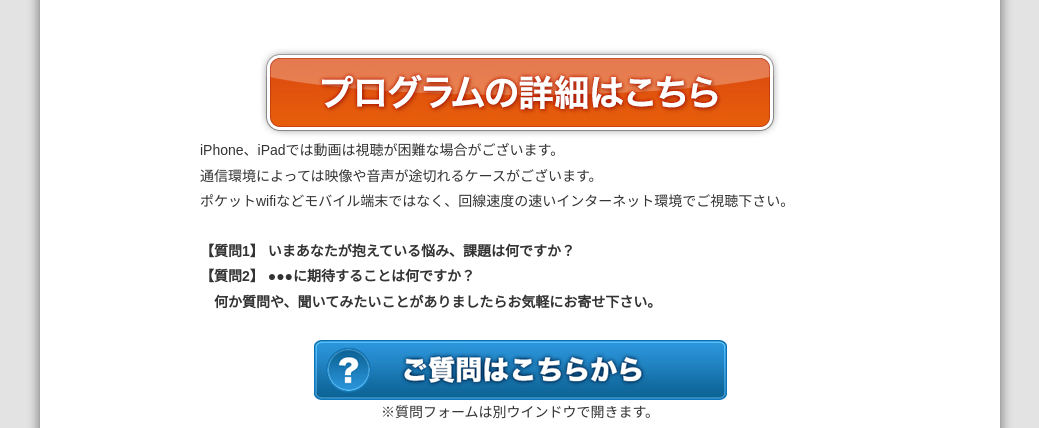
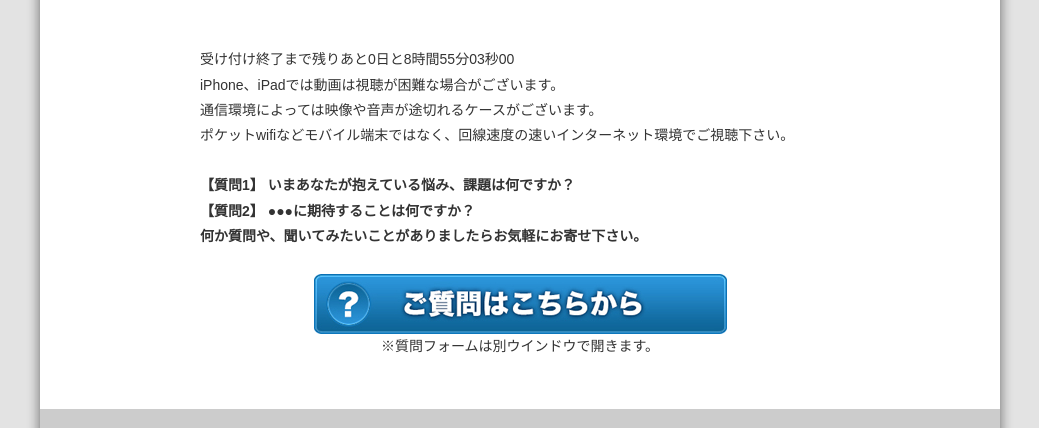
Before and after one commit to c5apple/webinar, a plain HTML site: page index.html in a window 1280 px wide. Shown: the part 560-988 px from the top of the page, without its empty margins (120-1159 px from the left). Drawn offline with Linux system fonts and the light colour scheme.

Commit message:
add js file

```diff
--- a/index.html
+++ b/index.html
@@ -1,135 +1,64 @@
 <!DOCTYPE html PUBLIC "-//W3C//DTD XHTML 1.0 Transitional//EN" "http://www.w3.org/TR/xhtml1/DTD/xhtml1-transitional.dtd">
 <html xmlns="http://www.w3.org/1999/xhtml">
+
 <head>
   <meta http-equiv="Content-Type" content="text/html; charset=utf-8" />
   <title>無料ウェブセミナー</title>
   <link href="css/common.css" rel="stylesheet" type="text/css" />
   <link href="css/reset.css" rel="stylesheet" type="text/css" />
 </head>
+
 <body>
   <div id="wrapper">
     <div id="header">
       <p class="date">2014年9月22日(月) 1部 14：00〜 2部 20：00〜</p>
       <p class="webinar-tittle">無料ウェブセミナータイトル</p>
     </div>
-  <div id="main-img"></div>
     <div id="contents">
       <div class="center" style="margin-bottom:10px;">
         <div class="text"></div>
-<iframe src="//www.ustream.tv/embed/18940448?wmode=direct" style="border: 0 none transparent;" frameborder="no" width="640" height="392"></iframe>
+        <iframe src="//www.ustream.tv/embed/18940448?wmode=direct" style="border: 0 none transparent;" frameborder="no" width="640"
+          height="392"></iframe>
         <br />
         <p>&nbsp;</p>
         <p>&nbsp;</p>
-<div class="form"><script type="text/javascript">
-<!--
-var nannen = 2017;
-var nangatsu = 3;
-var nannichi = 25;
-var nanji = 20;
-var nanpun =35;
+        <div class="form">
+          <center>
+            <div class="text">
 
-//var myDate = new Date();
-//var dayOfMonth = myDate.getMinutes();
-//myDate.setMinutes(dayOfMonth + 1);
-//
-//var nannen = myDate.getFullYear();
-//var nangatsu = myDate.getMonth() + 1;
-//var nannichi = myDate.getDate()
-//var nanji = myDate.getHours();
-//var nanpun = myDate.getMinutes();
-//var byou = myDate.getSeconds();
+              <!-- Timerここから -->
+              <div id="wb-timer"></div>
+              <div id="wb-benefit">
+                <p>
+                  <a href="#" target="_blank"><img src="images/btn-order2.jpg" width="522" height="91" class="over" /></a>
+                </p>
+              </div>
+              <!-- Timerここまで -->
 
-//var iro = "#FFFFFF";
-var iro = "#000000";
-var haikei = "";
-var size = 32;
-var haba = "";
-var kaigyou = "しない";
-var word = "受け付け終了まで残りあと";
-//var word = "あと";
-function div() {
- if(iro != ""){
-  iro = "color:" + iro + ";";
- }
- if(haikei != ""){
-  haikei = "background-color:" + haikei + ";";
- }
- if(size != ""){
-  size = "font-size:" + size + "px;";
- }
- if(haba != ""){
-  haba = "width:" + haba + "px;";
- }
- document.write("<div id='timer' style='padding-top:0px;padding-bottom:0px;padding-left:0px;padding-right:0px;text-align:center;" + iro + haikei + size + haba + "line-height:1.1;'></div>");
- }
- limit_data = nangatsu + " " + nannichi + "," + nannen + " " + nanji + ":" + nanpun + ":00";
- limit = new Date();
- limit.setYear(nannen);
- limit.setMonth(nangatsu - 1);
- limit.setDate(nannichi);
- limit.setHours(nanji);
- limit.setMinutes(nanpun);
- limit.setSeconds(0);
- limit.setMilliseconds(0);
- limit = limit.getTime();
-
-function timer(){
- today = new Date().getTime();
- days = Math.floor((limit-today)/(24*60*60*1000));
- time1 = Math.floor(((limit-today)%(24*60*60*1000))/(60*60*1000));
- time2 = Math.floor(((limit-today)%(24*60*60*1000))/(60*1000))%60;
- time3 = Math.floor(((limit-today)%(24*60*60*1000))/1000)%60%60;
- time4 = Math.floor(((limit-today)%(24*60*60*1000))/10)%100;
- if(time2 < 10){
-  time2 = '0' + time2;
- }
- if(time3 < 10){
-  time3 = '0' + time3;
- }
- if(time4 < 10){
-  time4 = '0' + time4;
- }
- if(kaigyou == "する"){
-  br = "<br>";
- }else{
-  br = "";
- }
-
- if((limit - today) > 0){
-//  time = word + br + days + "日と" + time1 + "時間" + time2 + "分" + time3 + "秒" + time4;
-//     document.all.timer.innerHTML = time;
-	setTimeout('timer()',10);
- }else{
-  time = '<p><a href="#" target="_blank"><img src="images/btn-order2.jpg" width="522" height="91" class="over" /></a></p>';
-	document.all.timer.innerHTML = time;
- }
-}
-// -->
-</script>
-<center>
-<script language=JavaScript>div();timer();</script>
-    <div class="text">
-      <p align="left">        iPhone、iPadでは動画は視聴が困難な場合がございます。<br />
-        通信環境によっては映像や音声が途切れるケースがございます。<br />
-        ポケットwifiなどモバイル端末ではなく、回線速度の速いインターネット環境でご視聴下さい。</p>
+              <p align="left"> iPhone、iPadでは動画は視聴が困難な場合がございます。
+                <br />通信環境によっては映像や音声が途切れるケースがございます。
+                <br />ポケットwifiなどモバイル端末ではなく、回線速度の速いインターネット環境でご視聴下さい。
+              </p>
               <p align="left">&nbsp;</p>
-      <p><strong>【質問1】
-        いまあなたが抱えている悩み、課題は何ですか？</strong></p>
-      <p><strong>【質問2】
-        ●●●に期待することは何ですか？<br>
-      　何か質問や、聞いてみたいことがありましたらお気軽にお寄せ下さい。</strong>    </p>
+              <p><strong>【質問1】 いまあなたが抱えている悩み、課題は何ですか？</strong></p>
+              <p><strong>【質問2】 ●●●に期待することは何ですか？<br>何か質問や、聞いてみたいことがありましたらお気軽にお寄せ下さい。</strong> </p>
             </div>
             <p>&nbsp;</p>
             <div class="center">
-      <p><a href="#" target="_blank"><img src="images/btn-question.jpg" width="413" height="60" class="over" border="0" /></a></p>
+              <p>
+                <a href="#" target="_blank"><img src="images/btn-question.jpg" width="413" height="60" class="over" border="0" /></a>
+              </p>
               <p>※質問フォームは別ウインドウで開きます。</p>
-    </div></center>
+            </div>
+          </center>
         </div>
       </div>
     </div>
     <div id="footer">
-<a href="#" target="_blank">プライバシーポリシー</a> | <a href="#" target="_blank">特定商取引法に基づく表記</a><br />
-Copyright(c) 2015 会社名を入力 All Rights Reserved.</div>
+      <a href="#" target="_blank">プライバシーポリシー</a> | <a href="#" target="_blank">特定商取引法に基づく表記</a><br /> Copyright(c) 2015 会社名を入力
+      All Rights Reserved.</div>
   </div>
+  <script src="js/webinar-timer.js" async></script>
 </body>
+
 </html>
--- /dev/null
+++ b/js/webinar-timer.js
@@ -0,0 +1,49 @@
+window.onload = () => {
+  /* 時限設定 */
+  var year = 2017;
+  var month = 5;
+  var date = 2;
+  var hour = 0;
+  var minute = 49;
+
+  var wbTimer = document.getElementById('wb-timer');
+  var wbBenefit = document.getElementById('wb-benefit');
+  wbTimer.style = 'display:none';
+  wbBenefit.style = 'display:none';
+
+  function format(limit, time) {
+    var t1 = Math.floor((limit - time) / (24 * 60 * 60 * 1000));
+    var t2 = Math.floor(((limit - time) % (24 * 60 * 60 * 1000)) / (60 * 60 * 1000));
+    var t3 = Math.floor(((limit - time) % (24 * 60 * 60 * 1000)) / (60 * 1000)) % 60;
+    var t4 = Math.floor(((limit - time) % (24 * 60 * 60 * 1000)) / 1000) % 60 % 60;
+    var t5 = Math.floor(((limit - time) % (24 * 60 * 60 * 1000)) / 10) % 100;
+    if (t3 < 10) t3 = '0' + t3;
+    if (t4 < 10) t4 = '0' + t4;
+    if (t5 < 10) t5 = '0' + t5;
+    return `受け付け終了まで残りあと${t1}日と${t2}時間${t3}分${t4}秒${t5}`;
+  }
+  function timer(limit) {
+    today = new Date().getTime();
+    if (0 < (limit - today)) {
+      wbTimer.innerHTML = format(limit, today);
+      wbTimer.style = 'display:block';
+      wbBenefit.style = 'display:none';
+      setTimeout(() => { timer(limit); }, 10);
+    } else {
+      wbTimer.style = 'display:none';
+      wbBenefit.style = 'display:block';
+    }
+  }
+  function setLimit(year, month, date, hour, minute) {
+    var limit = new Date();
+    limit.setYear(year);
+    limit.setMonth(month - 1);
+    limit.setDate(date);
+    limit.setHours(hour);
+    limit.setMinutes(minute);
+    limit.setSeconds(0);
+    limit.setMilliseconds(0);
+    return limit.getTime();
+  }
+  timer(setLimit(year, month, date, hour, minute));
+}
```
Lines whose indentation alone changed are shown as unchanged.
